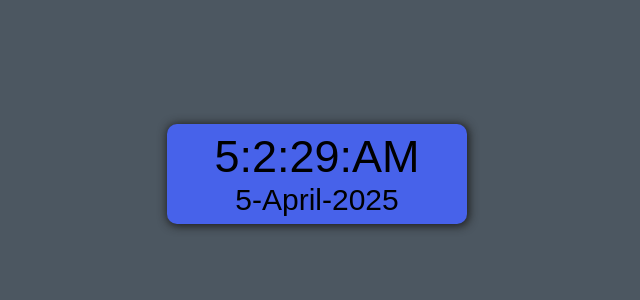
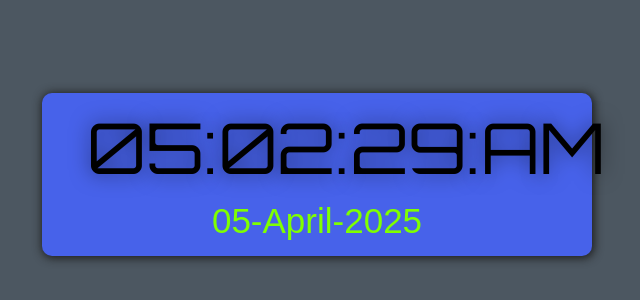
Before and after one commit to Zahidthoker/digital-clock, a plain HTML site: page index.html in a window 1280 px wide. Shown: the part 226-526 px from the top of the page, without its empty margins (323-963 px from the left). Drawn offline with Linux system fonts and the light colour scheme.

Commit message:
resolved the design isssue

```diff
--- a/index.html
+++ b/index.html
@@ -4,6 +4,9 @@
     <meta charset="UTF-8">
     <meta name="viewport" content="width=device-width, initial-scale=1.0">
     <link rel="stylesheet" href="style.css">
+    <link rel="preconnect" href="https://fonts.googleapis.com">
+    <link rel="preconnect" href="https://fonts.gstatic.com" crossorigin>
+    <link href="https://fonts.googleapis.com/css2?family=Open+Sans:ital,wght@0,300..800;1,300..800&family=Orbitron:wght@400..900&family=Poppins:wght@200;400;700&display=swap" rel="stylesheet">
     <title>Timer</title>
 </head>
 <body>
--- a/script.js
+++ b/script.js
@@ -5,15 +5,17 @@ const amPm = document.getElementById('ampm');
 function getTime(){
     const time = new Date();
     const hour = (time.getHours())%12;
-    const minutues = time.getMinutes();
+    const hours = hour<10?'0'+hour:hour;
+    const minutues = time.getMinutes()<10?'0'+time.getMinutes():time.getMinutes();
     const seconds = time.getSeconds();
+    second = seconds<10?'0'+seconds:seconds;
     const ampm = time.getHours()<=12?'AM':'PM';
-    timeElement.innerText = `${hour}:${minutues}:${seconds}:${ampm}`
+    timeElement.innerText = `${hours}:${minutues}:${second}:${ampm}`
 
     const year = time.getFullYear();
     const monthname = ['January', 'February', 'March', 'April', 'May', 'June', 'July', 'August', 'September', 'October', 'November', 'December']
     const month = time.getMonth();
-    const day = time.getDate();
+    const day = time.getDate()<10?'0'+time.getDate():time.getDate();
 
     dateElement.innerText = `${day}-${monthname[month+1]}-${year}`
 }
--- a/style.css
+++ b/style.css
@@ -15,8 +15,8 @@ body{
 
 .clock-container{
     border: none;
-    width: 300px;
-    height: 100px;
+    width: 550px;
+    height: auto;
     background-color: rgb(71, 98, 234);
     display: flex;
     flex-direction: column;
@@ -28,10 +28,20 @@ body{
 }
 
 #time{
-    font-size: 45px;
+    width: 500px;
+    font-size: 70px;
+    font-family: 'Orbitron', sans-serif;
+    padding: 10px 20px;
+    display: inline-block;
+    border-radius: 10px;
+    text-shadow: 0 0 20px rgba(0, 0, 0, 0.5);
+
 }
 
 #date
 {
-    font-size: 30px;
+    font-size: 35px;
+    margin-bottom: 15px;
+    color: chartreuse;
+
 }
```
